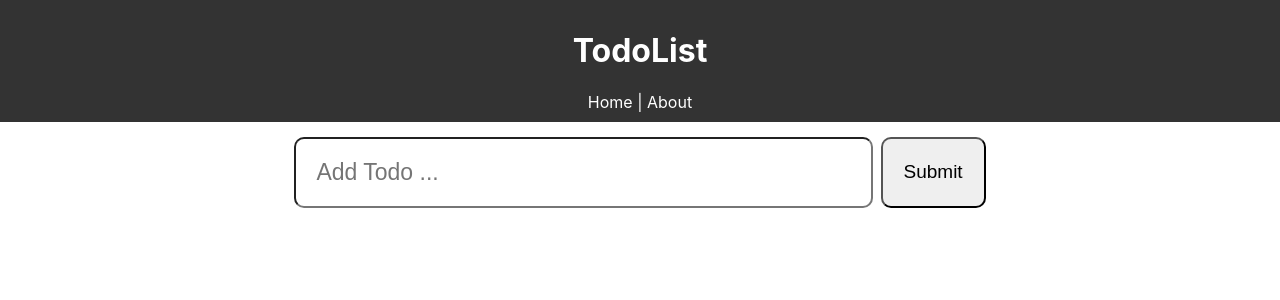
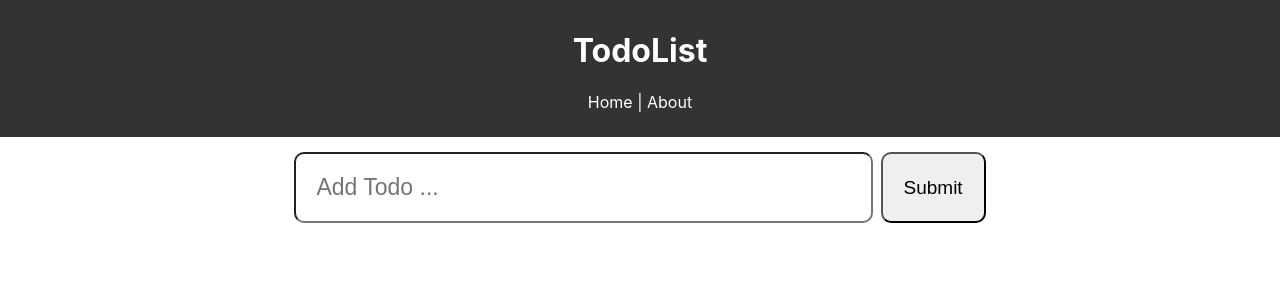
Before and after one commit to NeoHuncho/To-do-list-react, a React (Create React App) app: page / in a window 1280 px wide. Shown: the top 300 px of the page. Built offline with nearby package versions, Linux system fonts and the light colour scheme; no server answers.

Commit message:
adding bottom-padding

```diff
--- a/src/components/layout/Header.js
+++ b/src/components/layout/Header.js
@@ -16,7 +16,8 @@ const headerStyle = {
   background: '#333',
   color: '#fff',
   textAlign: 'center',
-  padding: '10px'
+  padding: '10px',
+  paddingBottom: '2%'
 }
 
 const linkStyle = {
```
